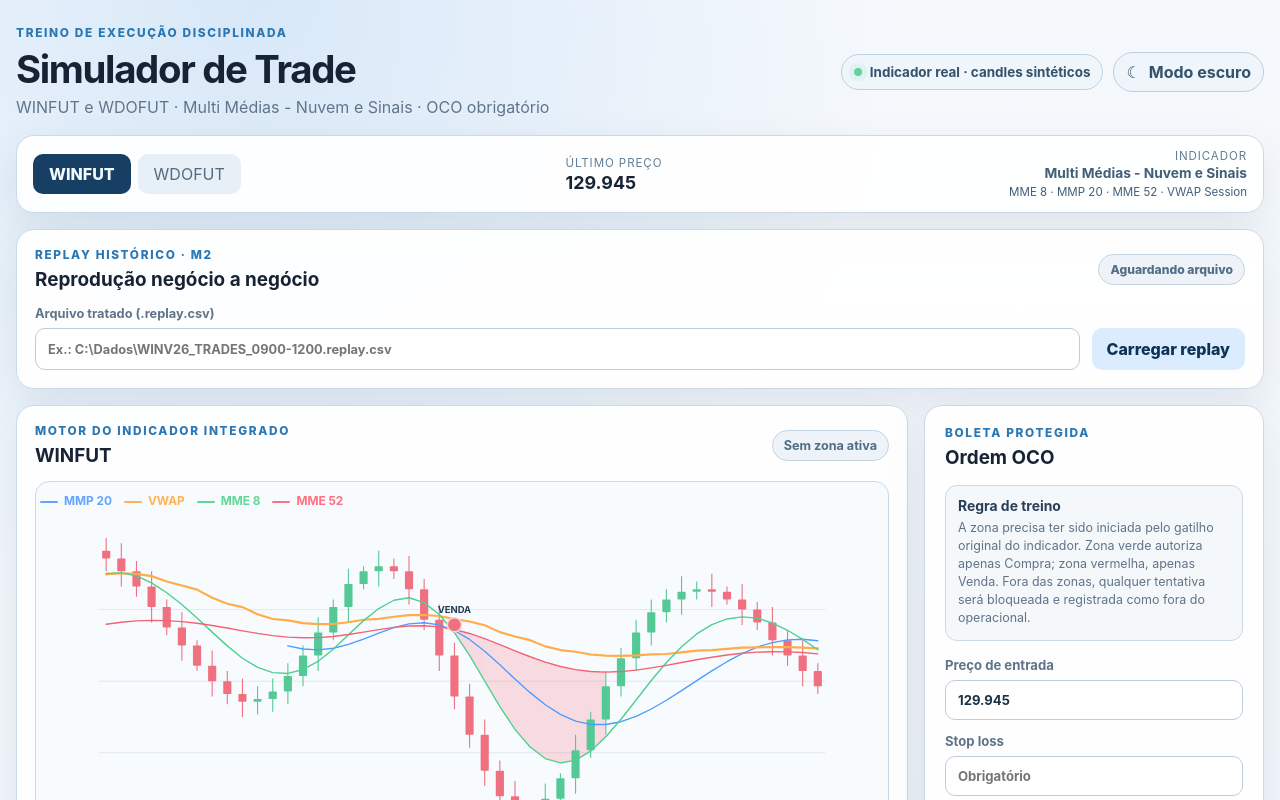
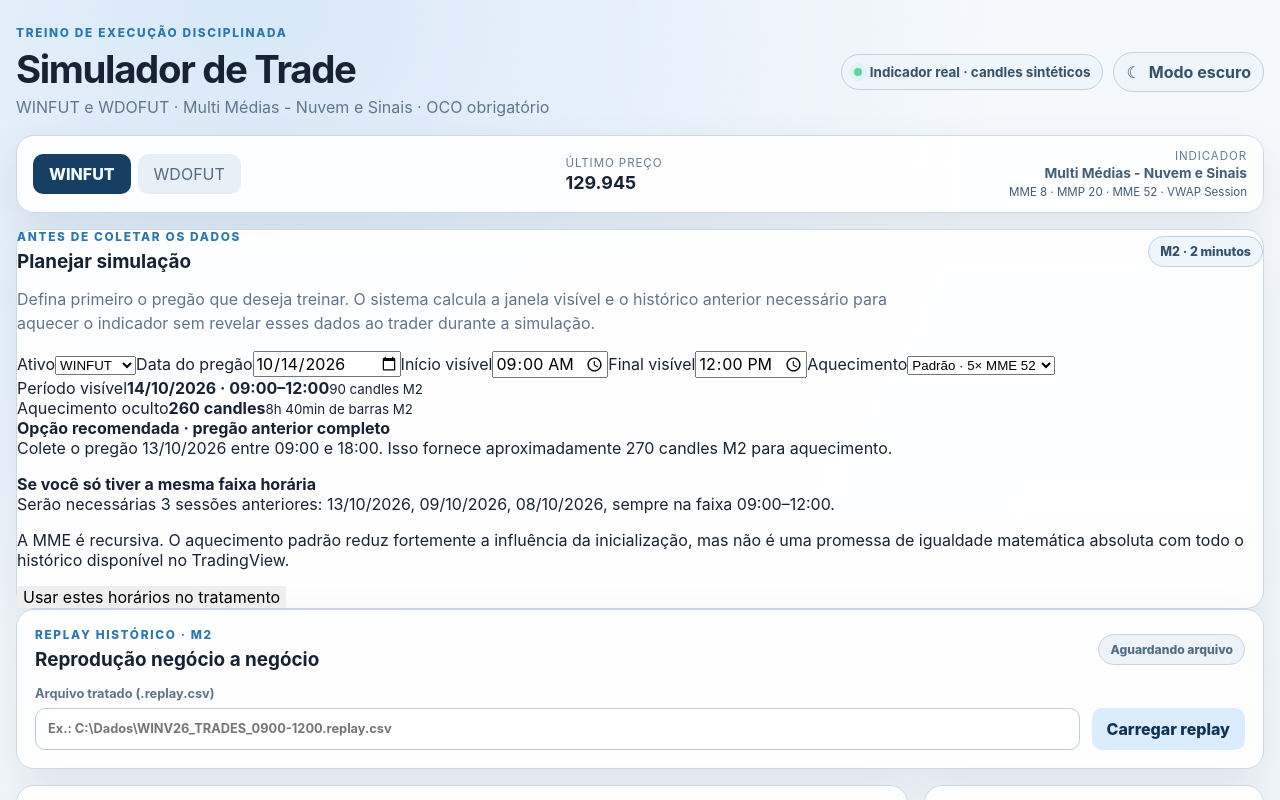
Before and after one commit to pablopcdossantos2-sys/simulador-de-trade, a React (Vite) app: page / in a window 1280 px wide. Shown: the top 800 px of the page. Built offline with nearby package versions, Linux system fonts and the light colour scheme.

Commit message:
feat: connect simulation plan to data treatment

```diff
--- a/src/App.tsx
+++ b/src/App.tsx
@@ -3,6 +3,7 @@ import { CandleChart } from "./components/CandleChart";
 import { DataPreparationPanel } from "./components/DataPreparationPanel";
 import { ReplayControls } from "./components/ReplayControls";
 import { RuleViolationModal } from "./components/RuleViolationModal";
+import { SimulationPlanner } from "./components/SimulationPlanner";
 import {
   ThemeToggle,
   type ThemeMode,
@@ -33,6 +34,7 @@ import type {
   Side,
   Trade,
 } from "./types";
+import type { SimulationPlan } from "./domain/simulationPlan";
 
 const THEME_KEY = "simulador-de-trade:theme";
 
@@ -66,6 +68,7 @@ export default function App() {
   const [feedback, setFeedback] = useState(
     "Aguarde a formação de uma zona válida do indicador para liberar uma direção.",
   );
+  const [simulationPlan, setSimulationPlan] = useState<SimulationPlan | null>(null);
 
   const handleReplayTrade = useCallback((trade: ReplayTrade) => {
     setCurrentReplayTrade(trade);
@@ -311,6 +314,15 @@ export default function App() {
         </div>
       </section>
 
+      <SimulationPlanner
+        onPlanChange={(plan) => {
+          setSimulationPlan(plan);
+          setFeedback(
+            `Plano definido: ${plan.targetDate} · ${plan.targetStartTime}–${plan.targetEndTime}. Use os mesmos horários ao tratar o arquivo do pregão-alvo.`,
+          );
+        }}
+      />
+
       <ReplayControls
         path={replay.path}
         onPathChange={replay.setPath}
@@ -441,6 +453,8 @@ export default function App() {
       </section>
 
       <DataPreparationPanel
+        plannedStart={simulationPlan?.targetStartTime}
+        plannedEnd={simulationPlan?.targetEndTime}
         onPrepared={(result) => replay.setPath(result.outputPath)}
       />
 
```
